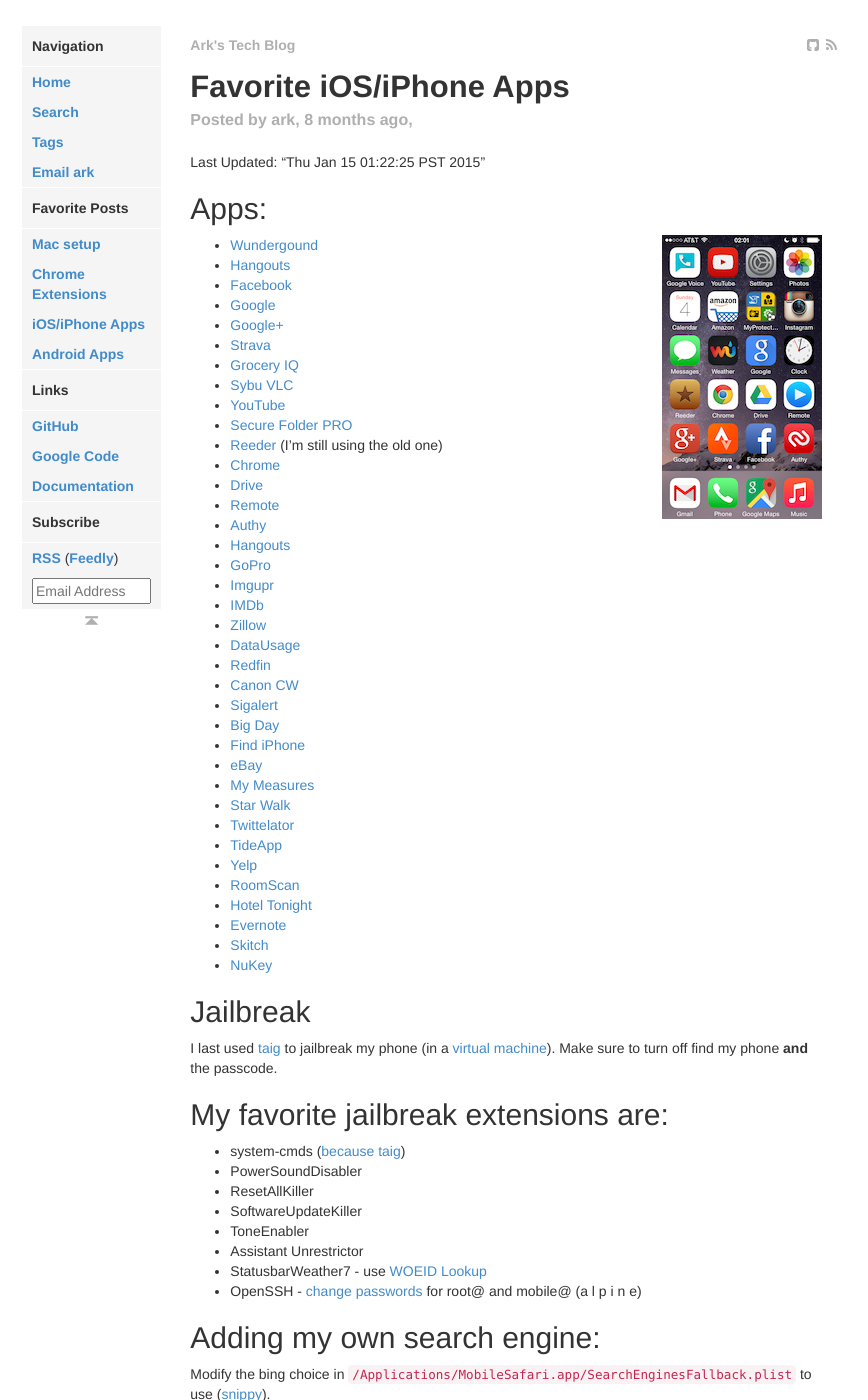
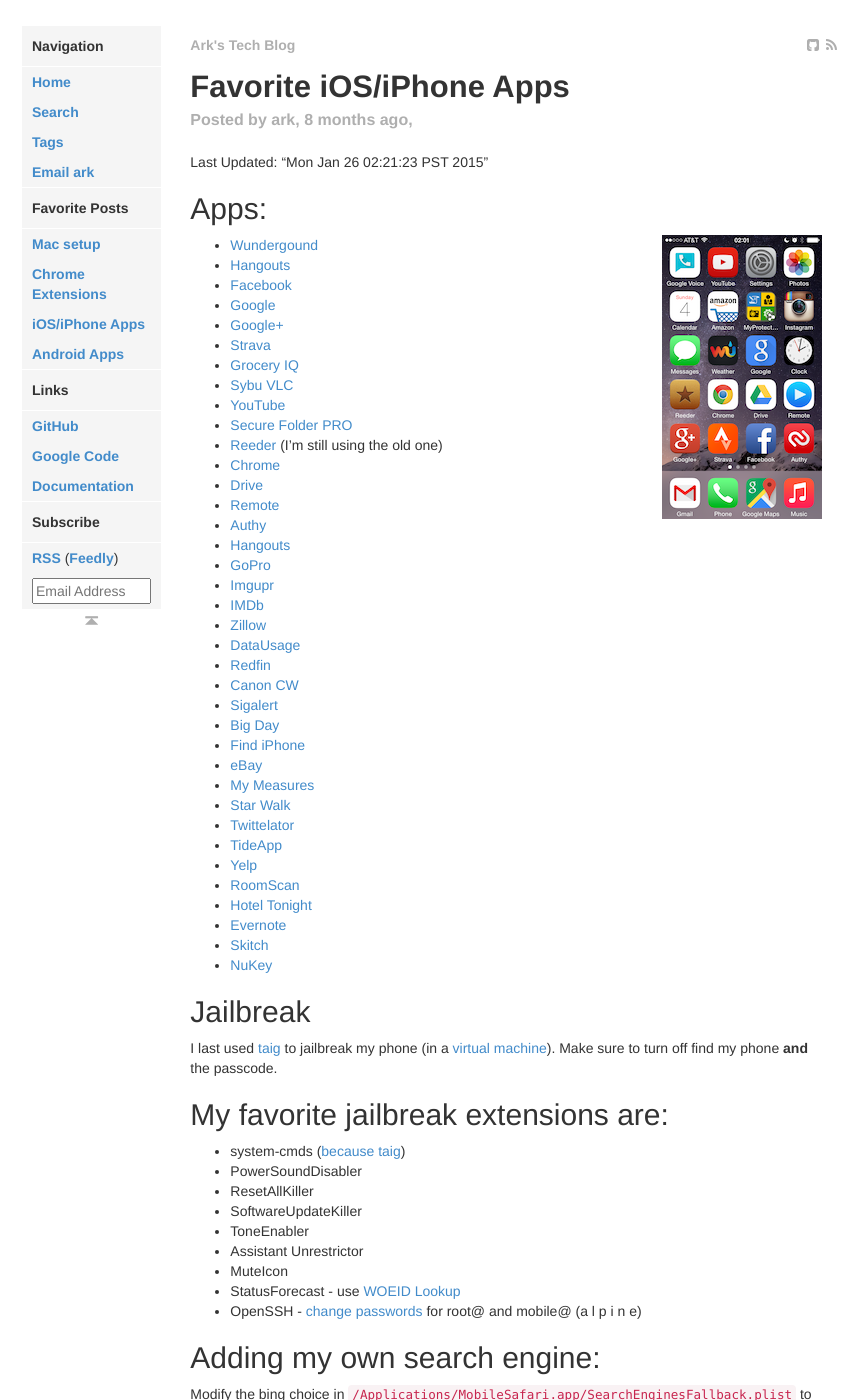
Before and after one commit to arkarkark/arkarkark.github.io, a Jekyll site: the page built from _posts/2014-06-01-ios-apps.md, in a window 1280 px wide and 1400 px high. Shown: the whole window, without its empty margins (203-1071 px from the left). Built offline with Jekyll 4.4.1, drawn with Linux system fonts in a browser that asks for light colours; some web fonts are replaced; Markdown is read by kramdown in place of the engine named in the settings.

Commit message:
updates for iOS

```diff
--- a/_posts/2014-06-01-ios-apps.md
+++ b/_posts/2014-06-01-ios-apps.md
@@ -12,7 +12,7 @@
 - apps
 ---
 
-Last Updated: "Thu Jan 15 01:22:25 PST 2015"
+Last Updated: "Mon Jan 26 02:21:23 PST 2015"
 
 ## Apps:
 
@@ -68,7 +68,8 @@
 * SoftwareUpdateKiller
 * ToneEnabler
 * Assistant Unrestrictor
-* StatusbarWeather7 - use [WOEID Lookup](http://woeid.rosselliot.co.nz/lookup/95060)
+* MuteIcon
+* StatusForecast - use [WOEID Lookup](http://woeid.rosselliot.co.nz/lookup/)
 * OpenSSH - [change passwords](http://cydia.saurik.com/password.html) for root@ and mobile@ (a l p i n e)
 
 ## Adding my own search engine:
```
